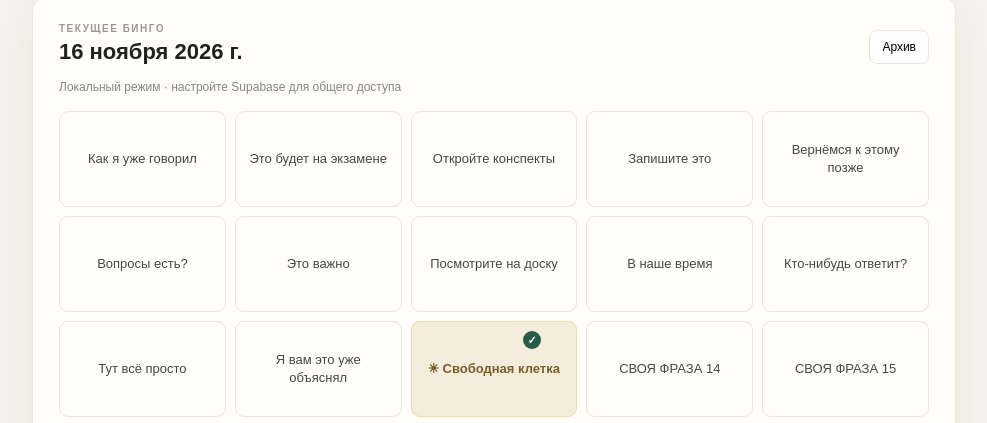
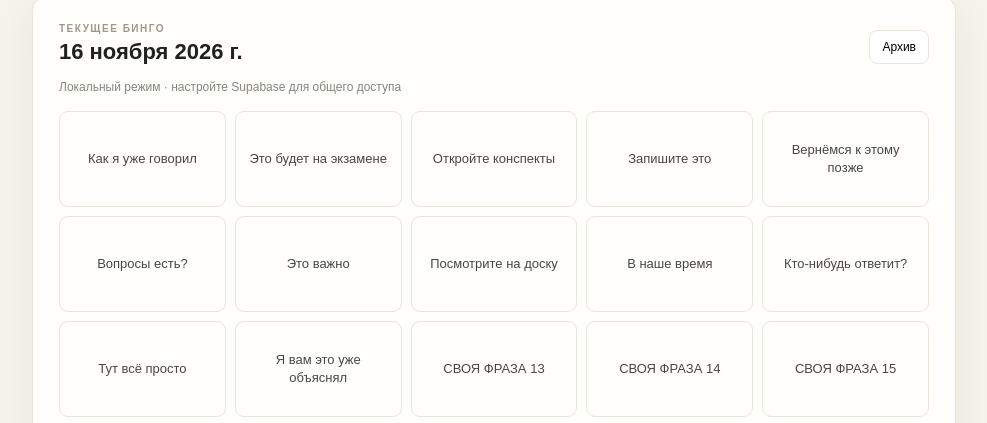
Before and after one commit to AlexShtal/Potapych, a plain HTML site: page index.html in a window 1280 px wide. Shown: the part 350-773 px from the top of the page, without its empty margins (146-1133 px from the left). Drawn offline with Linux system fonts and the light colour scheme.

Commit message:
Remove free bingo cell

```diff
--- a/index.html
+++ b/index.html
@@ -81,8 +81,8 @@
     function render(key=currentKey, readOnly=false) {
       shownKey=key; document.getElementById('round-title').textContent=label(key);
       document.getElementById('status').textContent=readOnly?'Просмотр архива':(remoteEnabled?'Общая доска · изменения сохраняются автоматически':'Локальный режим · настройте Supabase для общего доступа');
-      matrix.replaceChildren(); const marks=saved[key]||[]; const center=Math.floor(phrases.length/2);
-      phrases.forEach((phrase,index)=>{const free=index===center;const cell=document.createElement('button');cell.className='cell'+((free||marks.includes(index))?' checked':'')+(free?' free':'');cell.textContent=free?'✳ Свободная клетка':phrase;cell.disabled=free||readOnly;cell.addEventListener('click',()=>{saved[key]||=[];saved[key]=saved[key].includes(index)?saved[key].filter(x=>x!==index):[...saved[key],index];render(key,readOnly);persist();});matrix.append(cell);});
+      matrix.replaceChildren(); const marks=saved[key]||[];
+      phrases.forEach((phrase,index)=>{const cell=document.createElement('button');cell.className='cell'+(marks.includes(index)?' checked':'');cell.textContent=phrase;cell.disabled=readOnly;cell.addEventListener('click',()=>{saved[key]||=[];saved[key]=saved[key].includes(index)?saved[key].filter(x=>x!==index):[...saved[key],index];render(key,readOnly);persist();});matrix.append(cell);});
       document.getElementById('count').textContent=marks.length;
       document.getElementById('clear').hidden=readOnly;
     }
```
